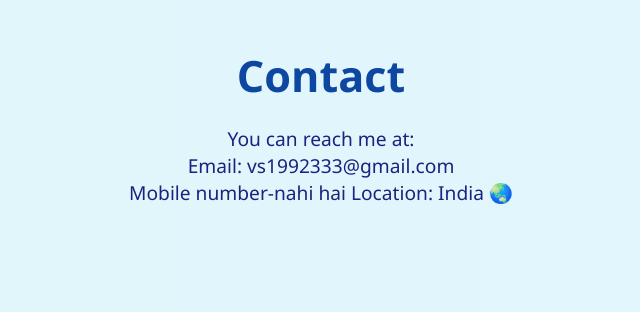
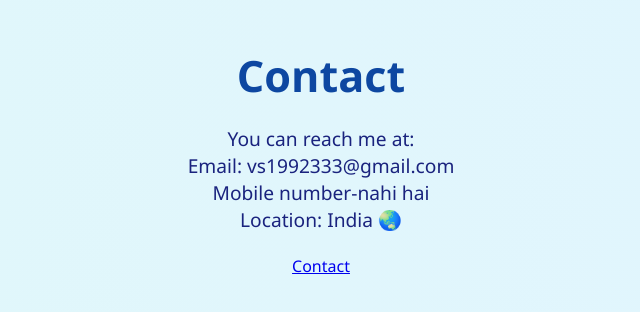
Before and after one commit to netik709/MISSION-IIT, a plain HTML site: page Index.html in a window 1280 px wide. Shown: the part 2490-2802 px from the top of the page, without its empty margins (319-959 px from the left). Drawn offline with Linux system fonts and the light colour scheme.

Commit message:
Update Index.html

```diff
--- a/Index.html
+++ b/Index.html
@@ -132,8 +132,9 @@
     <h1>Contact</h1>
     <p>You can reach me at: <br>
     Email: vs1992333@gmail.com <br>
-    Mobile number-nahi hai
-    Location: India 🌏</p>
+    Mobile number-nahi hai<br>
+    Location: India 🌏</p><br>
+    <a href="contact.html">Contact</a>
   </section>
 
   <!-- FLOATING ANIMATION -->
```
